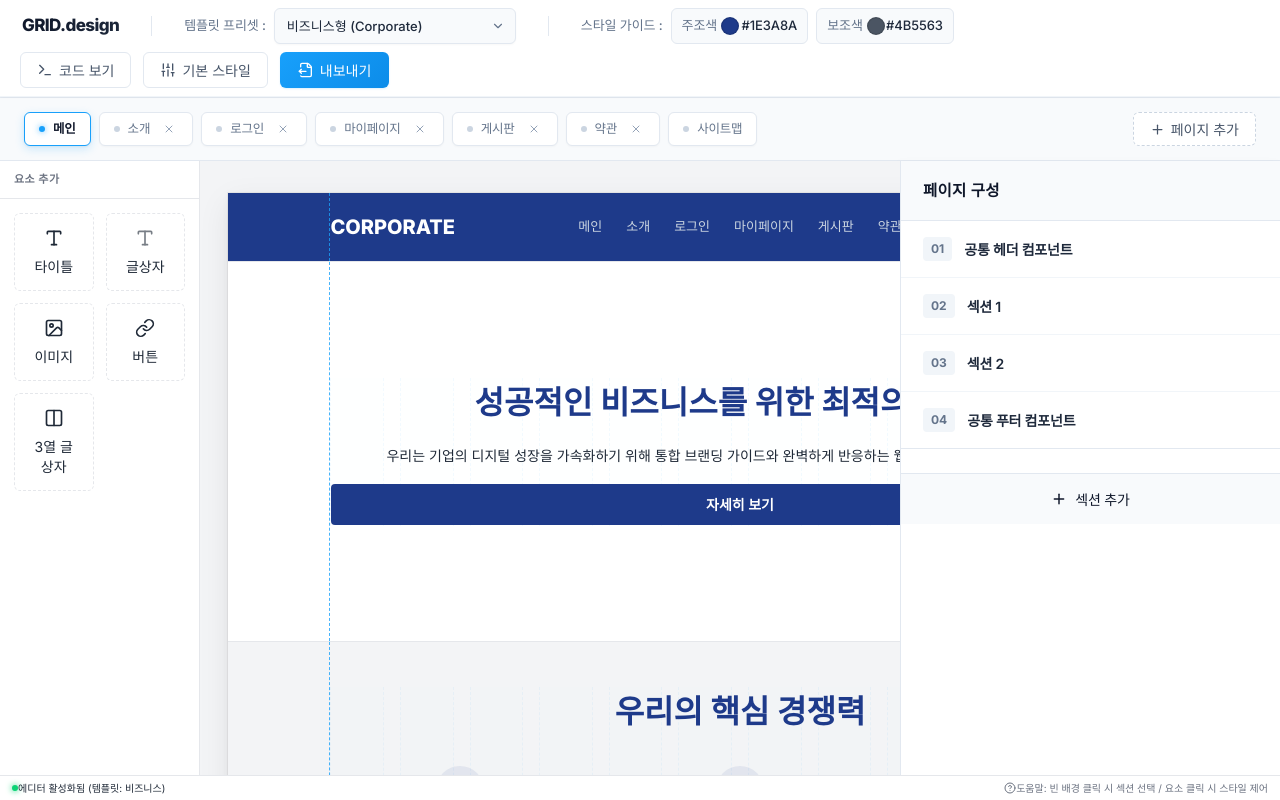
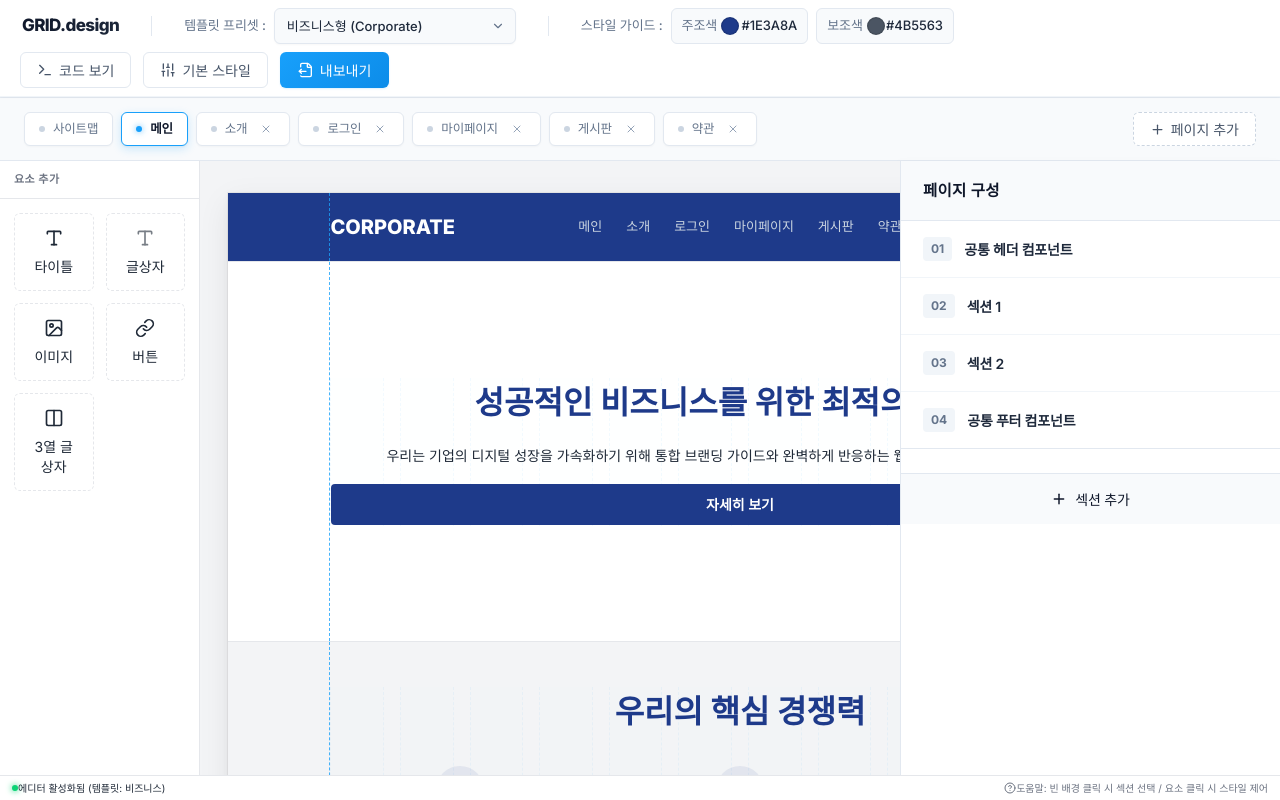
Before and after one commit to yoonzda/grid, a React (Vite) app: page / in a window 1280 px wide. Built offline with nearby package versions, Linux system fonts and the light colour scheme; a web font is replaced by a local one.

Commit message:
fix: tightly fit footer section height without empty space below

```diff
--- a/src/App.tsx
+++ b/src/App.tsx
@@ -49,26 +49,28 @@ const ensurePresets = (pagesList: Page[]): Page[] => {
         flexDirection: sec.flexDirection || 'vertical',
         flexGap: sec.flexGap !== undefined ? sec.flexGap : 16,
         flexAlign: sec.flexAlign || 'center',
-        heightMode: sec.heightMode || (isHeaderOrFooter ? 'auto' : 'fixed'),
-        paddingTop: sec.paddingTop !== undefined ? sec.paddingTop : (isHeaderOrFooter ? 0 : 40),
-        paddingBottom: sec.paddingBottom !== undefined ? sec.paddingBottom : (isHeaderOrFooter ? 0 : 40),
+        heightMode: isHeaderOrFooter ? 'auto' : (sec.heightMode || 'fixed'),
+        paddingTop: sec.paddingTop !== undefined ? sec.paddingTop : (isHeaderOrFooter ? 16 : 40),
+        paddingBottom: sec.paddingBottom !== undefined ? sec.paddingBottom : (isHeaderOrFooter ? 16 : 40),
         verticalAlign: sec.verticalAlign || 'center',
         elements: isShared ? mappedElements : compactSectionElements(mappedElements)
       };
     })
   }));
 
-  if (!processed.some((p: Page) => p.id === 'sitemap')) {
-    processed.push({
+  let sitemapPage = processed.find((p: Page) => p.id === 'sitemap');
+  if (!sitemapPage) {
+    sitemapPage = {
       id: 'sitemap',
       name: '사이트맵',
       fileName: 'siteMap.html',
       isSystem: true,
       sections: []
-    });
+    };
   }
 
-  return processed;
+  const otherPages = processed.filter((p: Page) => p.id !== 'sitemap');
+  return [sitemapPage, ...otherPages];
 };
 
 function App() {
--- a/src/components/CanvasGrid.tsx
+++ b/src/components/CanvasGrid.tsx
@@ -559,7 +559,7 @@ export const CanvasGrid: React.FC<CanvasGridProps> = ({
             id={`section-${sec.id}`}
             className={`canvas-section-node section-${sec.id} relative w-full ${isFocused ? 'active-section' : ''}`}
             style={{
-              minHeight: sec.sharedType === 'header' ? 'auto' : sec.heightMode === 'auto' ? 'auto' : `${sec.height}${sec.heightUnit || 'px'}`,
+              minHeight: (sec.sharedType === 'header' || sec.sharedType === 'footer' || sec.heightMode === 'auto') ? 'auto' : `${sec.height}${sec.heightUnit || 'px'}`,
               height: 'auto', // dynamic height flow
               backgroundColor: sec.backgroundColor,
               backgroundImage: sec.backgroundImage ? `url(${sec.backgroundImage})` : 'none',
```
